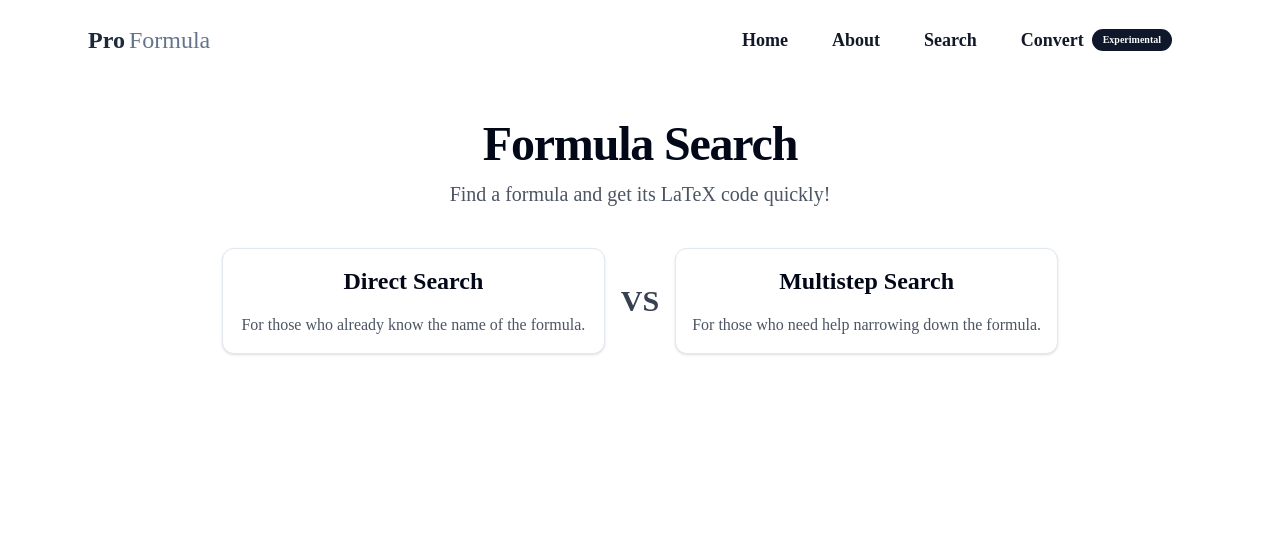
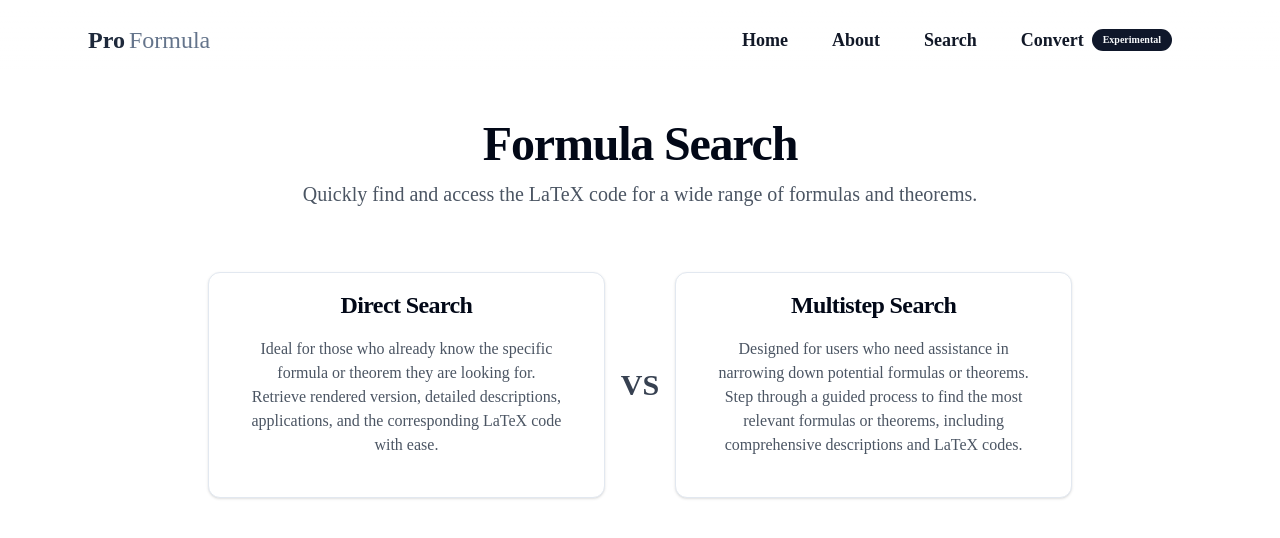
Before and after one commit to Seokhyeon315/latex-generator-ai, a Next.js app: page /search in a window 1280 px wide. Shown: the top 538 px of the page. Built offline with nearby package versions, Linux system fonts and the light colour scheme.

Commit message:
Update search cards UI, add two more test images

```diff
--- a/components/search.tsx
+++ b/components/search.tsx
@@ -1,7 +1,7 @@
 'use client';
 
 import React from 'react';
-import { Card } from './ui/card';
+import { Card, CardTitle, CardContent } from './ui/card';
 import Link from 'next/link';
 
 export interface SearchProps extends React.ComponentProps<'div'> {
@@ -16,28 +16,34 @@ export function Search({ id }: SearchProps) {
                     <h1 className="text-4xl font-extrabold tracking-tight lg:text-5xl">
                         Formula Search
                     </h1>
-                    <p className="mt-3 text-xl text-gray-600">
-                        Find a formula and get its LaTeX code quickly!
-                    </p>
+                    <div className="mt-3 text-xl text-gray-600">
+                        Quickly find and access the LaTeX code for a wide range of formulas and theorems.
+                    </div>
                 </div>
-                <div className="grid grid-cols-1 lg:grid-cols-[1fr_auto_1fr] gap-2 items-center lg:mt-4 lg:gap-4">
+                <div className="grid grid-cols-1 lg:grid-cols-[1fr_auto_1fr] gap-2 items-center lg:mt-10 lg:gap-4">
                     <Link href="/search/direct-search">
-                        <Card className="flex cursor-pointer flex-col items-center gap-4 rounded-xl p-4 bg-white shadow hover:shadow-lg transition-shadow">
-                            <h2 className="text-2xl font-bold">Direct Search</h2>
-                            <p className="text-gray-600">
-                                For those who already know the name of the formula.
-                            </p>
+                        <Card className="flex cursor-pointer flex-col items-center gap-4 rounded-xl p-4 bg-white shadow hover:shadow-lg transition-shadow h-full">
+                            <CardTitle className="text-2xl font-bold">Direct Search</CardTitle>
+                            <CardContent>
+                                <div className="text-gray-600">
+                                    Ideal for those who already know the specific formula or theorem they are looking for.
+
+                                    Retrieve rendered version, detailed descriptions, applications, and the corresponding LaTeX code with ease.</div>
+                            </CardContent>
                         </Card>
                     </Link>
                     <div className="text-3xl font-extrabold text-gray-700">
                         VS
                     </div>
                     <Link href="/search/multistep-search">
-                        <Card className="flex cursor-pointer flex-col items-center gap-4 rounded-xl p-4 bg-white shadow hover:shadow-lg transition-shadow">
-                            <h2 className="text-2xl font-bold">Multistep Search</h2>
-                            <p className="text-gray-600">
-                                For those who need help narrowing down the formula.
-                            </p>
+                        <Card className="flex cursor-pointer flex-col items-center gap-4 rounded-xl p-4 bg-white shadow hover:shadow-lg transition-shadow h-full">
+                            <CardTitle className="text-2xl font-bold">Multistep Search</CardTitle>
+                            <CardContent>
+                                <div className="text-gray-600">
+                                    Designed for users who need assistance in narrowing down potential formulas or theorems.
+
+                                    Step through a guided process to find the most relevant formulas or theorems, including comprehensive descriptions and LaTeX codes.</div>
+                            </CardContent>
                         </Card>
                     </Link>
                 </div>
--- a/lib/actions.tsx
+++ b/lib/actions.tsx
@@ -196,7 +196,8 @@ async function submitInputAction(content: string) {
                     4. Don't include any HTML tags in your response.
                     5. If there are no equations or formulas with respect to the user's query, then show laws or theory or any professional relevant information.
                     6. Include only fact-based professional results in terms of user's query.
-                    7. For latexCode, you don't have to include explanation of symbols.`,
+                    7. For latexCode, you don't have to include explanation of symbols.
+                    8. Include with exclusive, non-identical equations, formulas, or theorems.`,
 
             schema: z.object({
                 formulas: z.array(
@@ -207,7 +208,7 @@ async function submitInputAction(content: string) {
                     })
                 )
             }),
-            maxRetries: 20,
+            maxRetries: 30,
         });
 
         if (!object || !object.formulas) {
```
Also changed, not shown: public/images/tests/image-test4.png (added), public/images/tests/image-test5.png (added).
